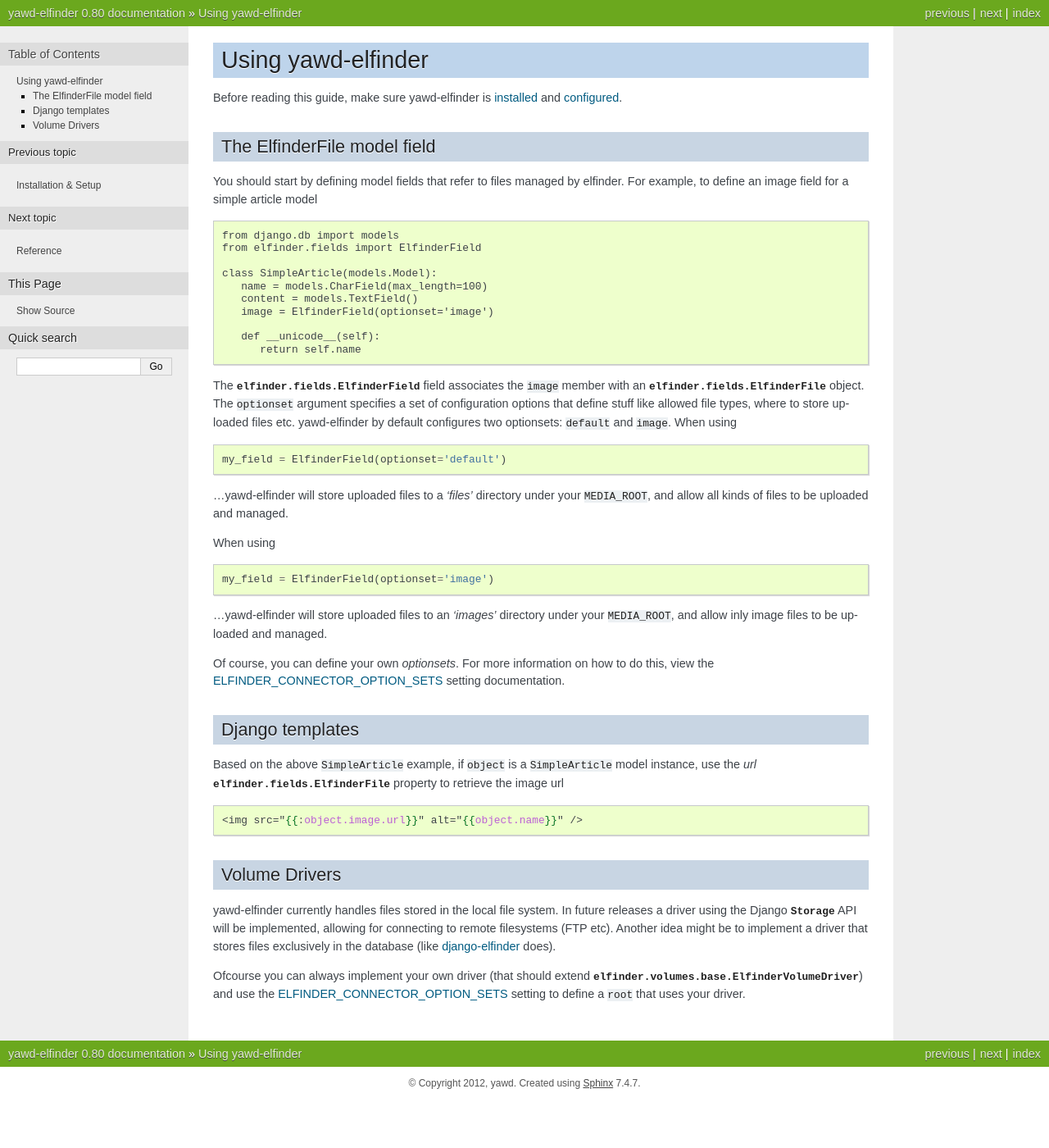
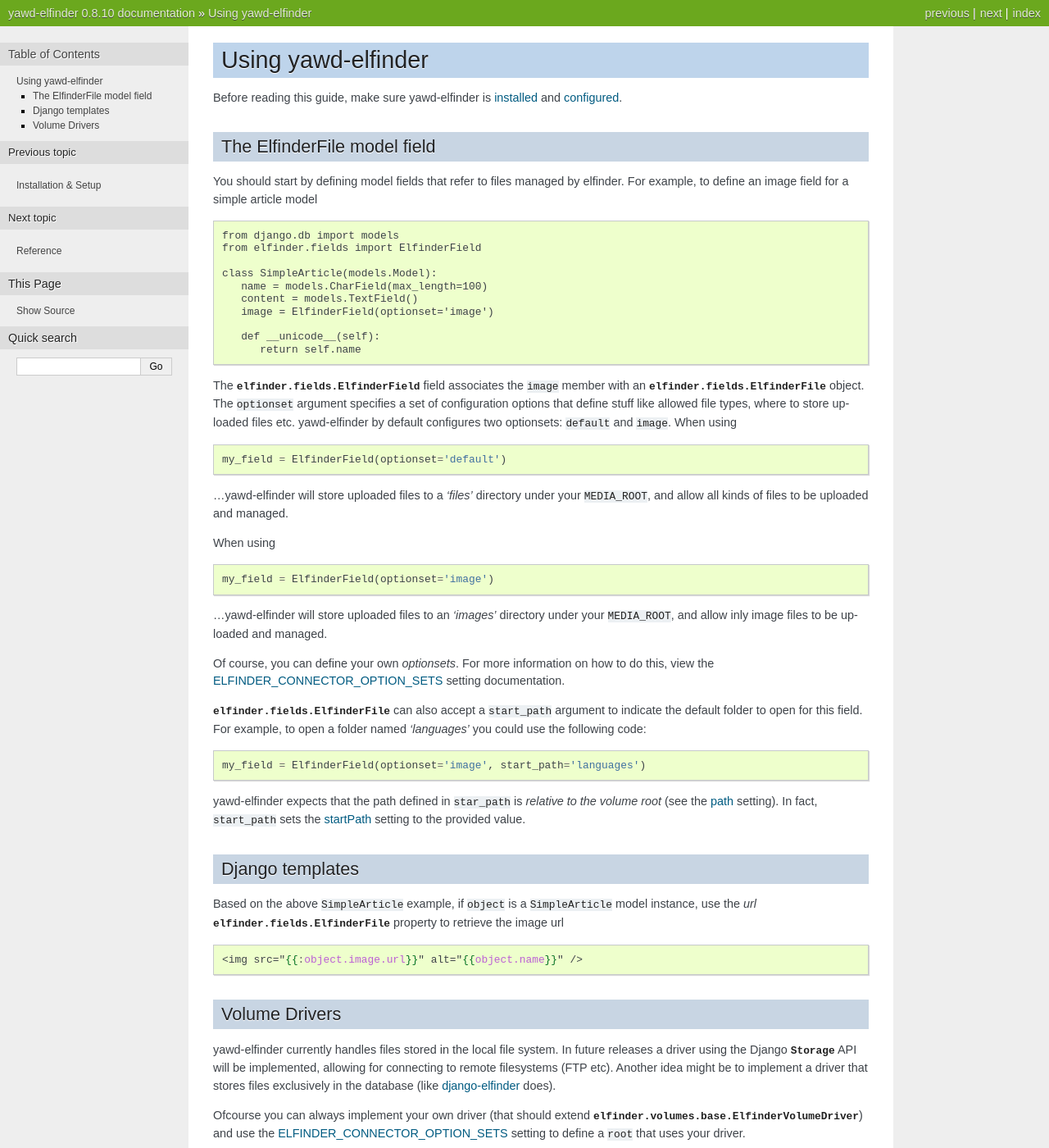
Before and after one commit to ppetrid/yawd-elfinder, a Sphinx documentation site: the page built from docs/usage.rst, in a window 1280 px wide and 1400 px high. Shown: the whole window at 82% size. Built offline with Sphinx 7.4.7, drawn with Linux system fonts in a browser that asks for light colours; some of the changed text lies outside the part shown.

Commit message:
doc updates

```diff
--- a/CHANGES.rst
+++ b/CHANGES.rst
@@ -2,3 +2,8 @@
 =================
 
 * Initial release
+
+v.0.8.10, 2012.08.28
+====================
+
+* Added support for a 'start_path' argument in ElfinderFeld model field.
--- a/docs/conf.py
+++ b/docs/conf.py
@@ -48,9 +48,9 @@
 # built documents.
 #
 # The short X.Y version.
-version = '0.80'
+version = '0.8.10'
 # The full version, including alpha/beta/rc tags.
-release = '0.80'
+release = '0.8.10'
 
 # The language for content autogenerated by Sphinx. Refer to documentation
 # for a list of supported languages.
--- a/docs/ref/index.rst
+++ b/docs/ref/index.rst
@@ -6,5 +6,6 @@
    :maxdepth: 1
 
    settings
+   fields
    connector
    utils
--- a/docs/usage.rst
+++ b/docs/usage.rst
@@ -51,6 +51,20 @@
 how to do this, view the :ref:`setting-ELFINDER_CONNECTOR_OPTION_SETS`
 setting documentation.
 
+:class:`elfinder.fields.ElfinderFile` can also accept a ``start_path`` argument
+to indicate the default folder to open for this field. For example, to open
+a folder named *'languages'* you could use the following code:
+
+.. code-block:: python
+
+   my_field = ElfinderField(optionset='image', start_path='languages')
+
+yawd-elfinder expects that the path defined in ``star_path`` is *relative to
+the volume root* (see the :ref:`setting-path` setting). In fact,
+``start_path`` sets the  :ref:`setting-startPath` setting to the
+provided value.
+
+
 Django templates
 ================
 
--- a/elfinder/__init__.py
+++ b/elfinder/__init__.py
@@ -1 +1 @@
-__version__ = '0.80'
+__version__ = '0.8.10'
```
Also changed, not shown: docs/ref/fields.rst (added, +26 -0 lines), elfinder/static/js/jquery.elfinder-widget.full.js, 2 other files.
